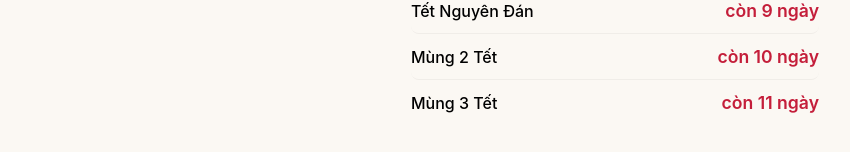
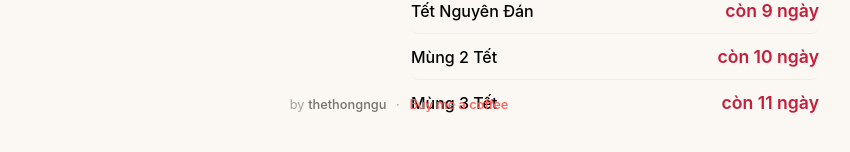
Before and after one commit to thethongngu/amlich, a SvelteKit app: page / in a window 1280 px wide. Shown: the part 672-824 px from the top of the page, without its empty margins (241-1091 px from the left). Built offline with nearby package versions, Linux system fonts and the light colour scheme.

Commit message:
save work

```diff
--- a/package.json
+++ b/package.json
@@ -13,6 +13,7 @@
 	},
 	"devDependencies": {
 		"@sveltejs/adapter-auto": "^7.0.0",
+		"@sveltejs/adapter-static": "^3.0.10",
 		"@sveltejs/kit": "^2.50.2",
 		"@sveltejs/vite-plugin-svelte": "^6.2.4",
 		"svelte": "^5.49.2",
--- /dev/null
+++ b/src/routes/+layout.ts
@@ -0,0 +1 @@
+export const prerender = true;
--- a/src/routes/+page.svelte
+++ b/src/routes/+page.svelte
@@ -168,13 +168,20 @@
 	{/if}
 </div>
 
+<footer class="footer">
+	<span>by <a href="https://github.com/thethongngu" target="_blank" rel="noopener">thethongngu</a></span>
+	<span class="sep">·</span>
+	<!-- Replace YOUR_USERNAME below with your Ko-fi username -->
+	<a href="https://ko-fi.com/thethongngu" target="_blank" rel="noopener" class="kofi-link">Buy me a coffee</a>
+</footer>
+
 <style>
 	/* ── Mobile-first base ── */
 
 	.page {
 		max-width: 420px;
 		margin: 0 auto;
-		padding: 16px 20px 48px;
+		padding: 16px 20px 24px;
 	}
 
 	/* ── Hero Cards ── */
@@ -560,8 +567,16 @@
 			grid-template-rows: auto auto;
 			gap: 32px;
 			padding: 48px;
+			padding-bottom: 64px;
 			min-height: 100dvh;
-			align-content: center;
+			align-content: start;
+		}
+
+		.footer {
+			position: fixed;
+			bottom: 0;
+			left: 0;
+			right: 0;
 		}
 
 		.today-col {
@@ -661,4 +676,35 @@
 			padding: 12px 0;
 		}
 	}
+
+	/* ── Footer ── */
+
+	.footer {
+		text-align: center;
+		padding: 16px;
+		font-size: 0.8rem;
+		color: #A8A29E;
+	}
+
+	.footer a {
+		color: #78716C;
+		text-decoration: none;
+		font-weight: 500;
+	}
+
+	.footer a:hover {
+		color: #1C1917;
+	}
+
+	.sep {
+		margin: 0 6px;
+	}
+
+	.kofi-link {
+		color: #FF5E5B !important;
+	}
+
+	.kofi-link:hover {
+		color: #e04644 !important;
+	}
 </style>
--- a/svelte.config.js
+++ b/svelte.config.js
@@ -1,12 +1,14 @@
-import adapter from '@sveltejs/adapter-auto';
+import adapter from '@sveltejs/adapter-static';
 
 /** @type {import('@sveltejs/kit').Config} */
 const config = {
 	kit: {
-		// adapter-auto only supports some environments, see https://svelte.dev/docs/kit/adapter-auto for a list.
-		// If your environment is not supported, or you settled on a specific environment, switch out the adapter.
-		// See https://svelte.dev/docs/kit/adapters for more information about adapters.
-		adapter: adapter()
+		adapter: adapter({
+			pages: 'build',
+			assets: 'build',
+			fallback: undefined,
+			precompress: false
+		})
 	}
 };
 
```
Also changed, not shown: 1 other file (tests, documents, lock files or other folders).
